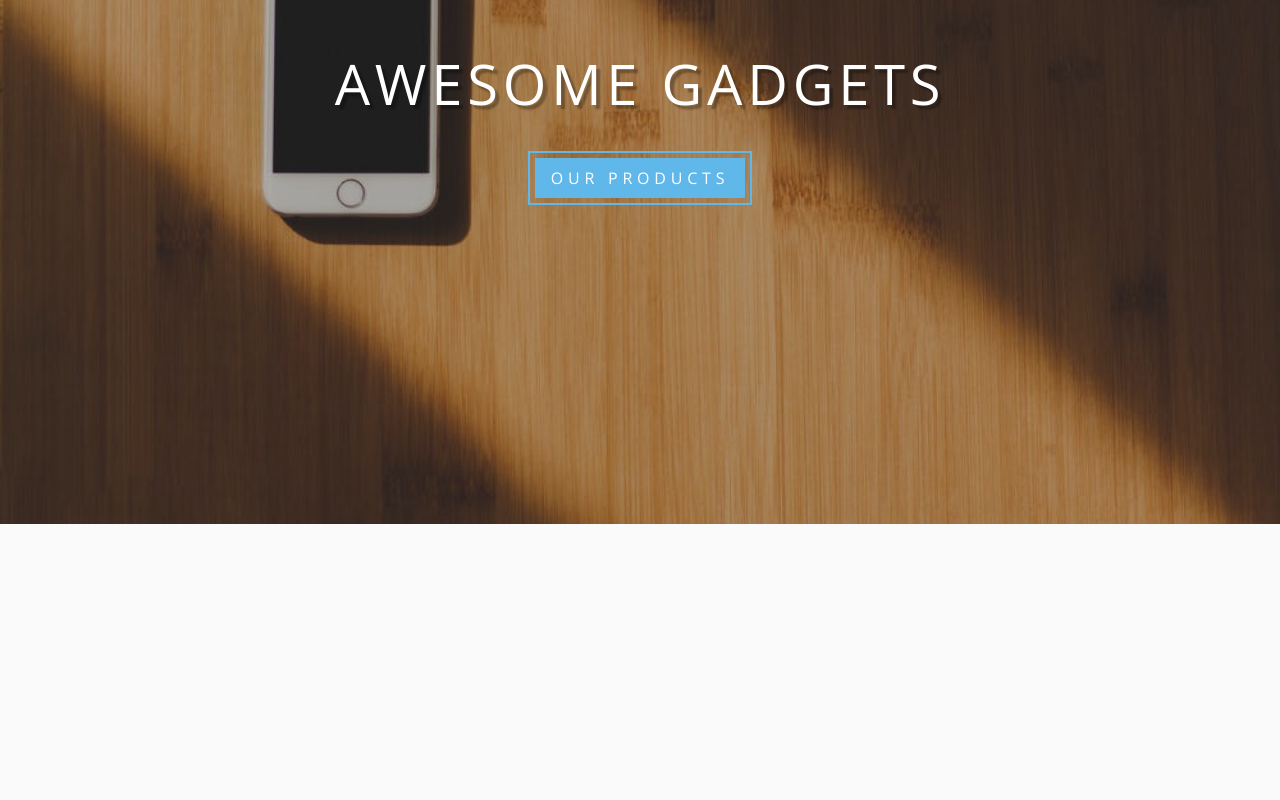
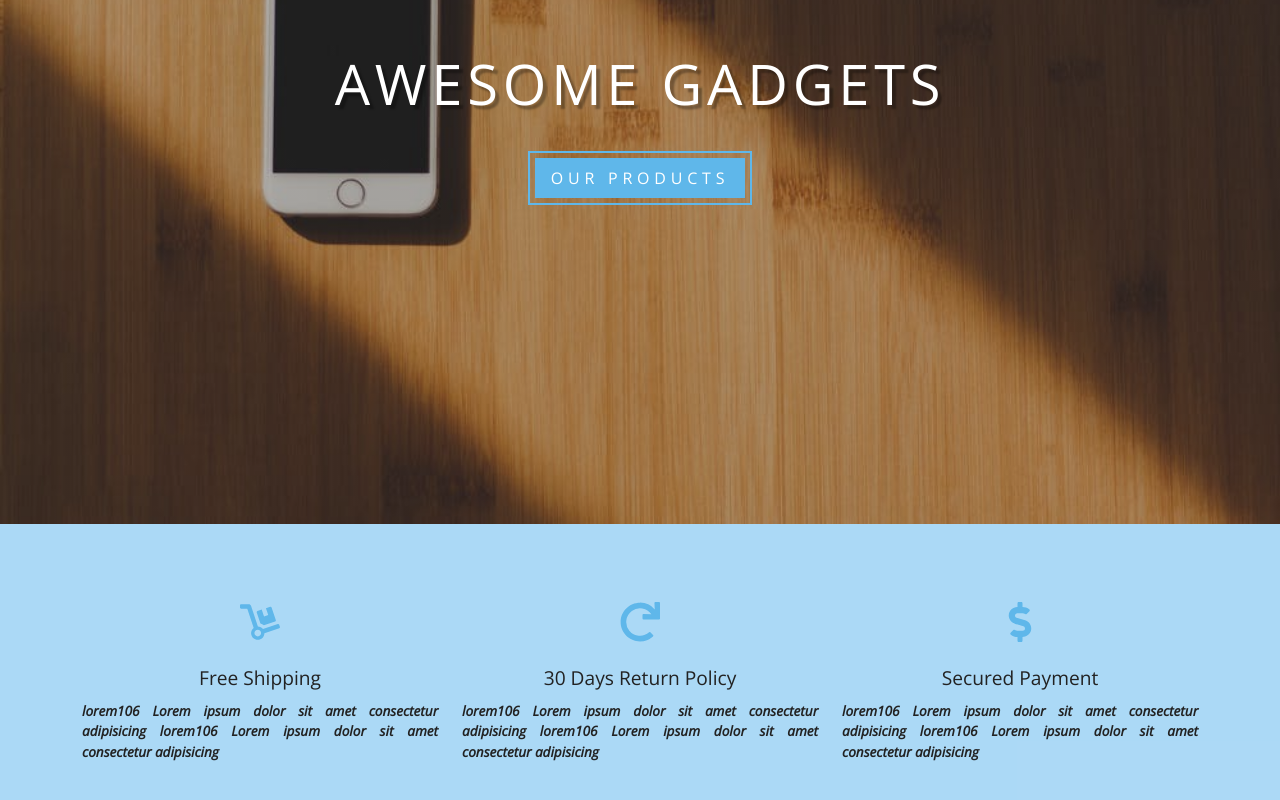
Before and after one commit to Alphaalimamy/react-tech-store, a React (Create React App) app: page / in a window 1280 px wide. Shown: the part 276-1076 px from the top of the page. Before the commit the page ends 800 px from the top, so only its background shows below. Built offline with nearby package versions, Linux system fonts and the light colour scheme.

Commit message:
service section  complete

```diff
--- a/src/App.js
+++ b/src/App.js
@@ -13,6 +13,7 @@ import SingleProduct from "./pages/SingleProductPages";
 import Navbar from "./components/Navbar";
 import Sidebar from "./components/Sidebar";
 import Sidecart from "./components/Sidecart";
+import Footer from "./components/Footer";
 // REACT-ROUTER
 import { Route, Switch } from "react-router-dom";
 import React, { Component } from "react";
@@ -34,6 +35,8 @@ export default class App extends Component {
           <Route path="/cart" component={Cart} />
           <Route component={Default} />
         </Switch>
+
+        <Footer />
       </>
     );
   }
--- a/src/components/ConactPage/Contact.js
+++ b/src/components/ConactPage/Contact.js
@@ -6,7 +6,11 @@ export default function Contact() {
       <div className="row">
         <div className="col-10 mx-auto col-md-6 my-3">
           <Title title="contact us" />
-          <form className="mt-5">
+          <form
+            action="https://formspree.io/f/xwkablzr"
+            method="POST"
+            className="mt-5"
+          >
             {/* firstName */}
             <div className="form-group my-3">
               <input
@@ -43,7 +47,17 @@ export default function Contact() {
                 name="message"
                 placeholder=""
                 className="form-control"
-                row="10"
+                rows="8"
+              />
+            </div>
+
+            {/* Submit */}
+
+            <div className="form-group mt-3">
+              <input
+                type="submit"
+                value="Send"
+                className="form-control bg-primary text-white"
               />
             </div>
           </form>
--- a/src/components/Footer.js
+++ b/src/components/Footer.js
@@ -1,5 +1,51 @@
 import React from "react";
+import styled from "styled-components";
+import { ProductConsumer } from "../context";
 
 export default function Footer() {
-  return <div></div>;
+  return (
+    <ProductConsumer>
+      {(value) => {
+        return (
+          <FooterWrapper>
+            <div className="container py-3">
+              <div className="row">
+                <div className="col-md-6">
+                  <p className="text-capitalize">
+                    copyright &copy; Alpha Tech Store {new Date().getFullYear()}
+                    . all rights reserved{" "}
+                  </p>
+                </div>
+
+                <div className="col-md-6 d-flex justify-content-between">
+                  {value.socialIcons.map((item) => (
+                    <a href={item.url} key={item.id}>
+                      {item.icon}
+                    </a>
+                  ))}
+                </div>
+              </div>
+            </div>
+          </FooterWrapper>
+        );
+      }}
+    </ProductConsumer>
+  );
 }
+
+const FooterWrapper = styled.footer`
+  background: var(--darkGrey);
+  color: var(--mainWhite);
+  padding: 2.5rem;
+  margin: auto;
+  .icon {
+    font-size: 1.5rem;
+    color: var(--mainWhite);
+    transition: var(--mainTransition);
+  }
+
+  .icon:hover {
+    color: var(--primaryColor);
+    cursor: pointer;
+  }
+`;
--- /dev/null
+++ b/src/components/HomePage/Services.js
@@ -0,0 +1,77 @@
+import React, { Component } from "react";
+import styled from "styled-components";
+import { FaDolly, FaRedo, FaDollarSign } from "react-icons/fa";
+
+export default class Services extends Component {
+  state = {
+    services: [
+      {
+        id: 1,
+        icon: <FaDolly />,
+        title: "free shipping",
+        text: "lorem106 Lorem ipsum dolor sit amet consectetur adipisicing lorem106 Lorem ipsum dolor sit amet consectetur adipisicing",
+      },
+
+      {
+        id: 2,
+        icon: <FaRedo />,
+        title: "30 days return policy",
+        text: "lorem106 Lorem ipsum dolor sit amet consectetur adipisicing lorem106 Lorem ipsum dolor sit amet consectetur adipisicing",
+      },
+
+      {
+        id: 3,
+        icon: <FaDollarSign />,
+        title: "secured payment",
+        text: "lorem106 Lorem ipsum dolor sit amet consectetur adipisicing lorem106 Lorem ipsum dolor sit amet consectetur adipisicing",
+      },
+    ],
+  };
+  render() {
+    return (
+      <ServicesWrapper className="py-5">
+        <div className="container">
+          <div className="row">
+            {this.state.services.map((service) => {
+              return (
+                <div
+                  className="col-10 mx-auto col-sm-6 col-md-4 text-center my-3"
+                  key={service.id}
+                >
+                  <div className="service-icon">{service.icon}</div>
+                  <div className="mt-3 text-capitalize title">
+                    {service.title}
+                  </div>
+                  <div className="mt-2 text-align">{service.text}</div>
+                </div>
+              );
+            })}
+          </div>
+        </div>
+      </ServicesWrapper>
+    );
+  }
+}
+
+const ServicesWrapper = styled.section`
+  background: rgba(95, 185, 243, 0.5);
+
+  .service-icon {
+    font-size: 2.5rem;
+    color: var(--primaryColor);
+  }
+  p {
+    color: var(--darkGrey);
+  }
+
+  .text-align {
+    text-align: justify;
+    font-size: 0.85rem;
+    font-style: italic;
+    font-weight: bold;
+  }
+  .title {
+    font-size: 1.2rem;
+    font-style: bold;
+  }
+`;
--- a/src/context/context.js
+++ b/src/context/context.js
@@ -1,5 +1,6 @@
 import React, { Component } from "react";
 import { linkData } from "./linkData";
+import { socialData } from "./socialData";
 const ProductContext = React.createContext();
 
 // Provider
@@ -11,6 +12,7 @@ class ProductProvider extends Component {
     cartOpen: false,
     cartItems: 3,
     links: linkData,
+    socialIcons: socialData,
     cart: [],
   };
 
--- a/src/pages/HomePage.js
+++ b/src/pages/HomePage.js
@@ -1,6 +1,9 @@
 import React from "react";
 
 import Hero from "../components/Hero";
+import Services from "../components/HomePage/Services";
+import Featured from "../components/HomePage/Featured";
+
 import { Link } from "react-router-dom";
 
 export default function HomePage() {
@@ -11,6 +14,8 @@ export default function HomePage() {
           our products
         </Link>
       </Hero>
+
+      <Services />
     </>
   );
 }
```
Also changed, not shown: src/context/socialData.js (added, +21 -0 lines), src/components/HomePage/Featured.js (added).
